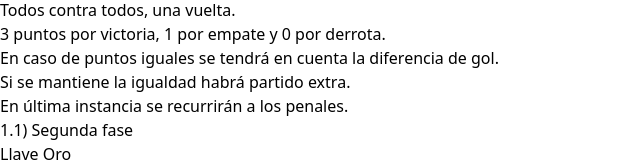
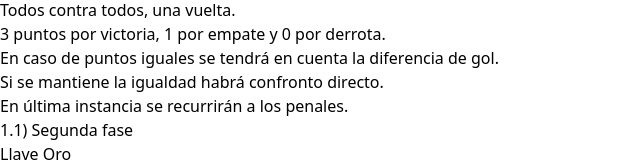
Before and after one commit to matiaguilera/torneo-mutual, a SvelteKit app: page /partidos/reglamento in a window 1280 px wide. Shown: the part 228-390 px from the top of the page, without its empty margins (0-640 px from the left). Built offline with nearby package versions, Linux system fonts and the light colour scheme.

Commit message:
Minor fix

```diff
--- a/src/routes/partidos/reglamento/+page.svelte
+++ b/src/routes/partidos/reglamento/+page.svelte
@@ -70,7 +70,7 @@
 			<li>Todos contra todos, una vuelta.</li>
 			<li>3 puntos por victoria, 1 por empate y 0 por derrota.</li>
 			<li>En caso de puntos iguales se tendrá en cuenta la diferencia de gol.</li>
-			<li>Si se mantiene la igualdad habrá partido extra.</li>
+			<li>Si se mantiene la igualdad habrá confronto directo.</li>
 			<li>En última instancia se recurrirán a los penales.</li>
 		</ul>
 		<h3 class="font-medium mt-3 mb-2">1.1) <span class="underline">Segunda fase</span></h3>
```
